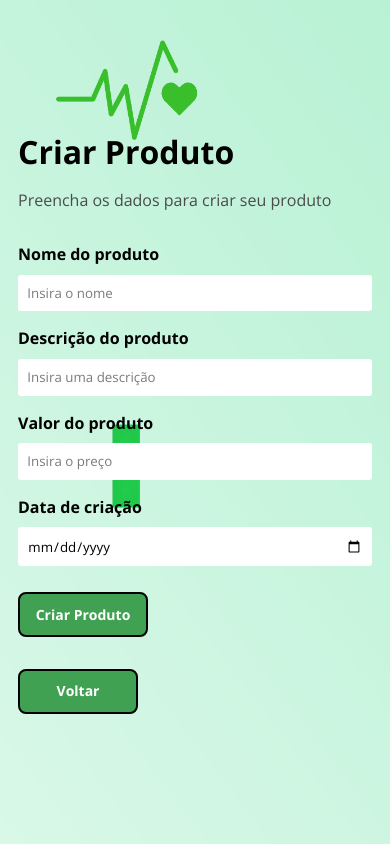
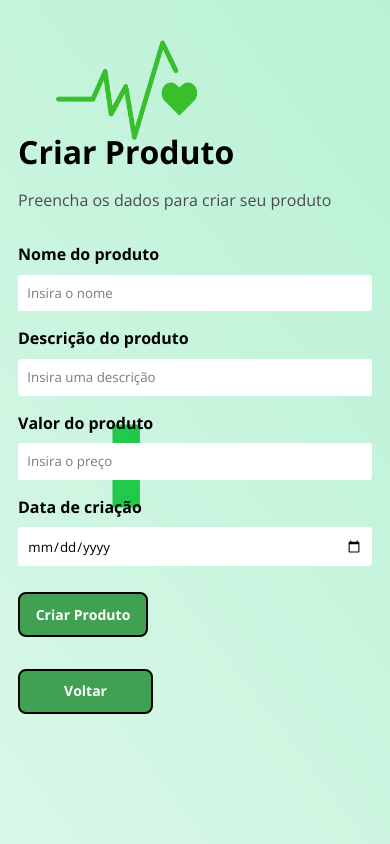
Before and after one commit to Victor87dev/salvus-project, a React (Vite) app in the folder frontend/: page /novo_produto in a window 390 px wide. Shown: the top 844 px of the page. Built offline with nearby package versions, Linux system fonts and the light colour scheme.

Commit message:
perf: responsividade button link

```diff
--- a/frontend/src/components/layout/LinkButton.css
+++ b/frontend/src/components/layout/LinkButton.css
@@ -22,7 +22,14 @@
 
 @media screen and (max-width: 750px){
  .btn{
-    width: 120px;
+    width: 130px;
     font-size: 14px;
  }
 }
+
+@media screen and (max-width: 600px){
+   .btn{
+      width: 135px;
+      font-size: 14px;
+   }
+  }
```
